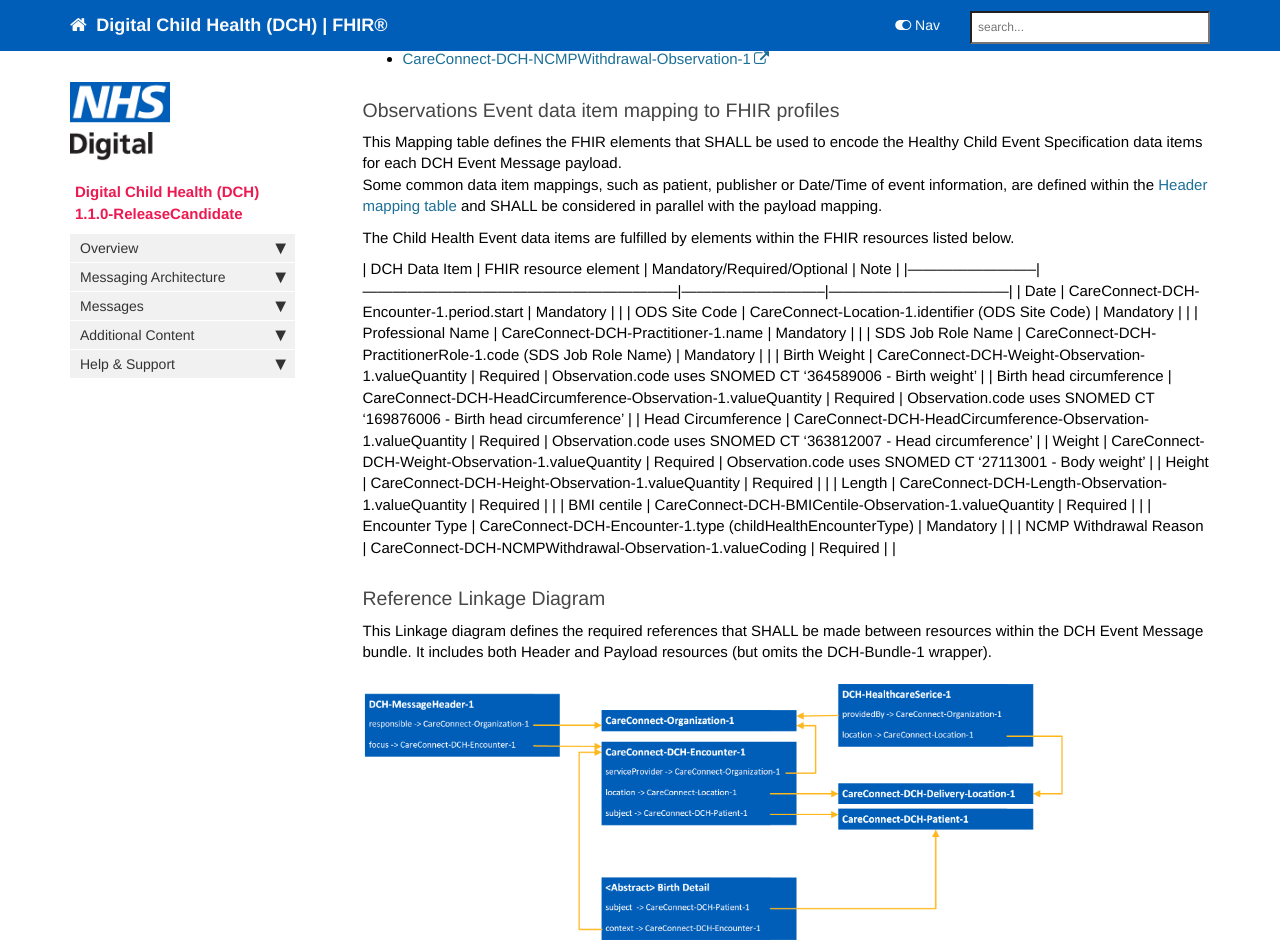
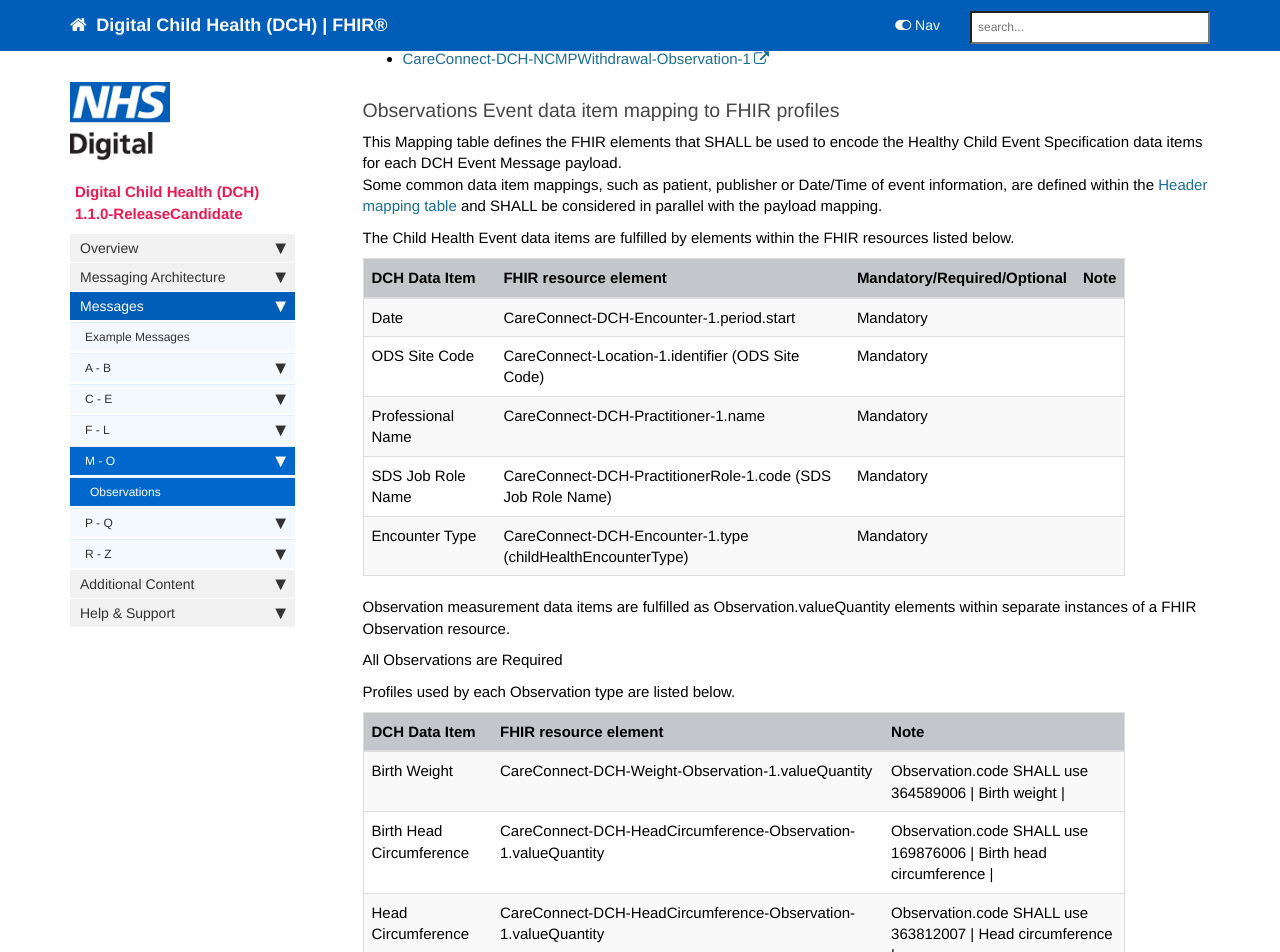
Before and after one commit to nhsconnect/Digital-Child-Health-STU3, a Jekyll site: the page built from pages/explore/explore_observations.md, in a window 1280 px wide and 1400 px high, scrolled down 621 px. Shown: the top 952 px of the window. Built offline with Jekyll 4.4.1, drawn with Linux system fonts in a browser that asks for light colours; nearby versions of some CDN libraries; comment, search, counter and statistics services are not loaded; some of the changed text lies outside the part shown.

Commit message:
Updates to Observations page

```diff
--- a/pages/explore/explore_observations.md
+++ b/pages/explore/explore_observations.md
@@ -3,7 +3,7 @@ title: Observations Event Message Bundle
 keywords:  messaging, bundles
 tags: [fhir,messaging]
 sidebar: foundations_sidebar
-permalink: explore_measurements.html
+permalink: explore_observations.html
 summary: "The FHIR profiles used for the Observations Event Message Bundle"
 ---
 
@@ -38,20 +38,45 @@ The Child Health Event data items are fulfilled by elements within the FHIR reso
 | ODS Site Code            | CareConnect-Location-1.identifier (ODS Site Code)             | Mandatory                   |                                    |
 | Professional Name        | CareConnect-DCH-Practitioner-1.name                           | Mandatory                   |                                    |
 | SDS Job Role Name        | CareConnect-DCH-PractitionerRole-1.code (SDS Job Role Name)   | Mandatory                   |                                    |
-| Birth Weight             | CareConnect-DCH-Weight-Observation-1.valueQuantity            | Required                    | Observation.code uses SNOMED CT '364589006 - Birth weight' |
-| Birth head circumference | CareConnect-DCH-HeadCircumference-Observation-1.valueQuantity | Required                    | Observation.code uses SNOMED CT '169876006 - Birth head circumference'  |
-| Head Circumference       | CareConnect-DCH-HeadCircumference-Observation-1.valueQuantity | Required                    | Observation.code uses SNOMED CT '363812007 - Head circumference'  |
-| Weight                   | CareConnect-DCH-Weight-Observation-1.valueQuantity            | Required                    | Observation.code uses SNOMED CT '27113001 - Body weight'  |
-| Height                   | CareConnect-DCH-Height-Observation-1.valueQuantity            | Required                    |                                    |
-| Length                   | CareConnect-DCH-Length-Observation-1.valueQuantity            | Required                    |                                    |
-| BMI centile              | CareConnect-DCH-BMICentile-Observation-1.valueQuantity        | Required                    |                                    |
 | Encounter Type           | CareConnect-DCH-Encounter-1.type (childHealthEncounterType)   | Mandatory                   |                                    |
-| NCMP Withdrawal Reason   | CareConnect-DCH-NCMPWithdrawal-Observation-1.valueCoding      | Required                    |                                    |
+
+Observation measurement data items are fulfilled as Observation.valueQuantity elements within separate instances of a FHIR Observation resource.
+
+All Observations are Required
+
+Profiles used by each Observation type are listed below.
+
+| DCH Data Item            | FHIR resource element                                         | Note                               |
+|--------------------------|---------------------------------------------------------------|---------------------------------------------|
+| Birth Weight             | CareConnect-DCH-Weight-Observation-1.valueQuantity                                     | Observation.code SHALL use 364589006 \| Birth weight \| |
+| Birth Head Circumference | CareConnect-DCH-HeadCircumference-Observation-1.valueQuantity                          | Observation.code SHALL use 169876006 \| Birth head circumference \| |
+| Head Circumference       | CareConnect-DCH-HeadCircumference-Observation-1.valueQuantity                          | Observation.code SHALL use 363812007 \| Head circumference \| |
+| Weight                   | CareConnect-DCH-Weight-Observation-1.valueQuantity                                     | Observation.code SHALL use 27113001 \| Body weight \| |
+| Body Height              | CareConnect-DCH-Height-Observation-1.valueQuantity                                     | Observation.code SHALL use 50373000 \| Body height \| |
+| Body Length              | CareConnect-DCH-Length-Observation-1.valueQuantity                                     | Observation.code SHALL use 248334005 \| Body length \| |
+| BMI Centile              | CareConnect-DCH-BMICentile-Observation-1.valueQuantity                                 | Observation.code SHALL use 446974000 \| Body mass index centile \| |
+| Systolic Blood Pressure  | CareConnect-BloodPressure-Observation-1.component[systolicComponent].valueQuantity     | * |
+| Diastolic Blood Pressure | CareConnect-BloodPressure-Observation-1.component[diastolicComponent].valueQuantity| * |
+| Heart Rate               | CareConnect-HeartRate-Observation-1.valueQuantity                                      | |
+| Temperature              | CareConnect-BodyTemperature-Observation-1.valueQuantity                                | For child health, a further Observation.code of 386725007 should be added, with userSelected set to true |
+| Respiration Rate         | CareConnect-RespiratoryRate-Observation-1.valueQuantity                                | |
+| O2 Saturation            | CareConnect-OxygenSaturation-Observation-1.valueQuantity                               | For child health, a further Observation.code of 431314004 should be added, with userSelected set to true |
+| NCMP Withdrawal Reason   | CareConnect-DCH-NCMPWithdrawal-Observation-1.valueCodeableConcept.Coding.code          | ** |
+
+\* Relevant blood pressure measurement SNOMED CT coding is fixed in the CareConnect-BloodPressure-Observation-1 profile.
+Additional Blood Pressure observations may be reported using further Observation.component elements. For which, Observation.component.code SHALL be coded with the relevant SNOMED CT concept << 75367002 \| Blood pressure \| {i.e. descendant of}
+
+\** Observation.valueCodeableConcept SHALL be coded with the relevant SNOMED CT concept << 376251000000101 \| Excluded from national child measurement programme \| {i.e. descendant of}
+
 ### Reference Linkage Diagram ###
 
 This Linkage diagram defines the required references that SHALL be made between resources within the DCH Event Message bundle. It includes both Header and Payload resources (but omits the DCH-Bundle-1 wrapper).
 
-<img src="images/explore/BirthDetails1.png">
+<img src="images/explore/Observations1.png">
+
+Allowed Child Health Observations are:
+
+<img src="images/explore/Observations2.png">
 
 ### Examples ###
 
```
Also changed, not shown: _data/sidebars/overview_sidebar.yml (+4 -4 lines), images/explore/Observations1.png (added), images/explore/Observations2.png (added).
